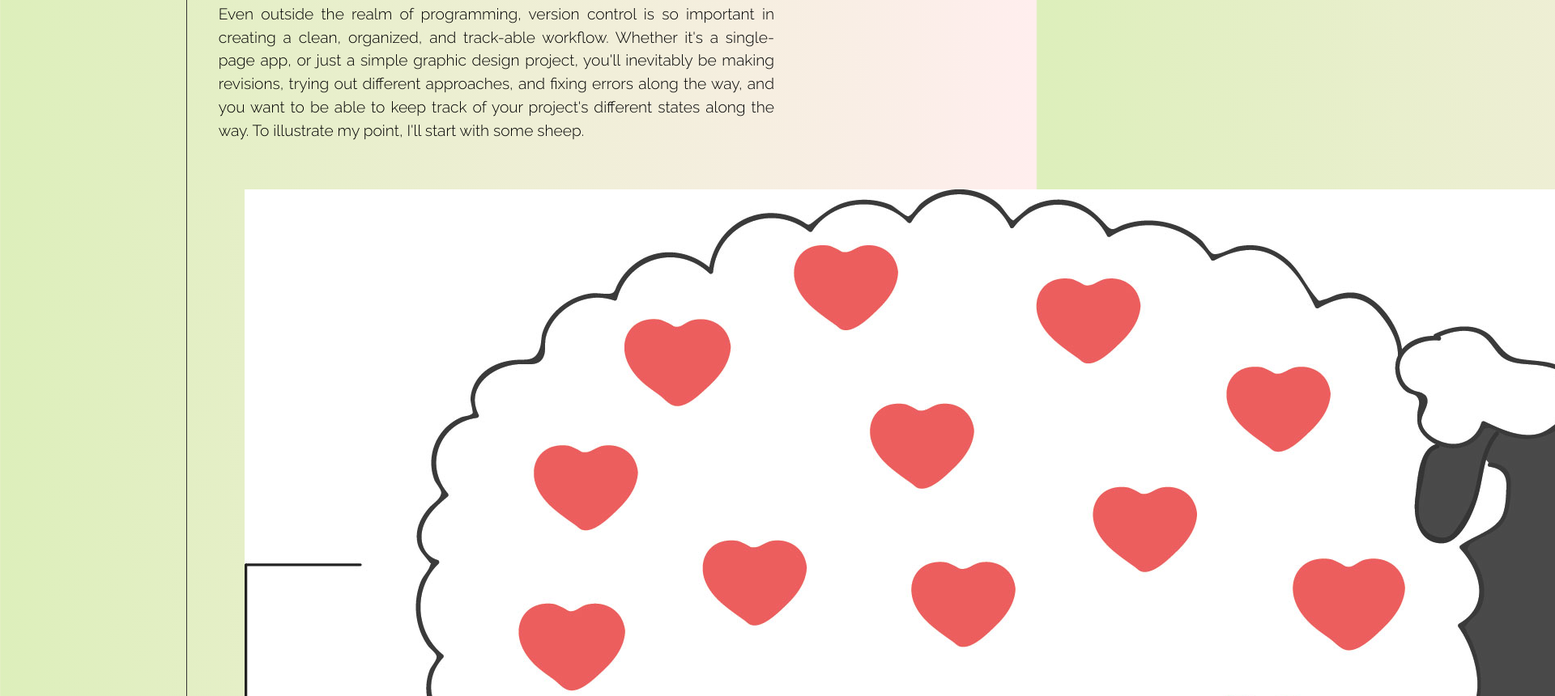
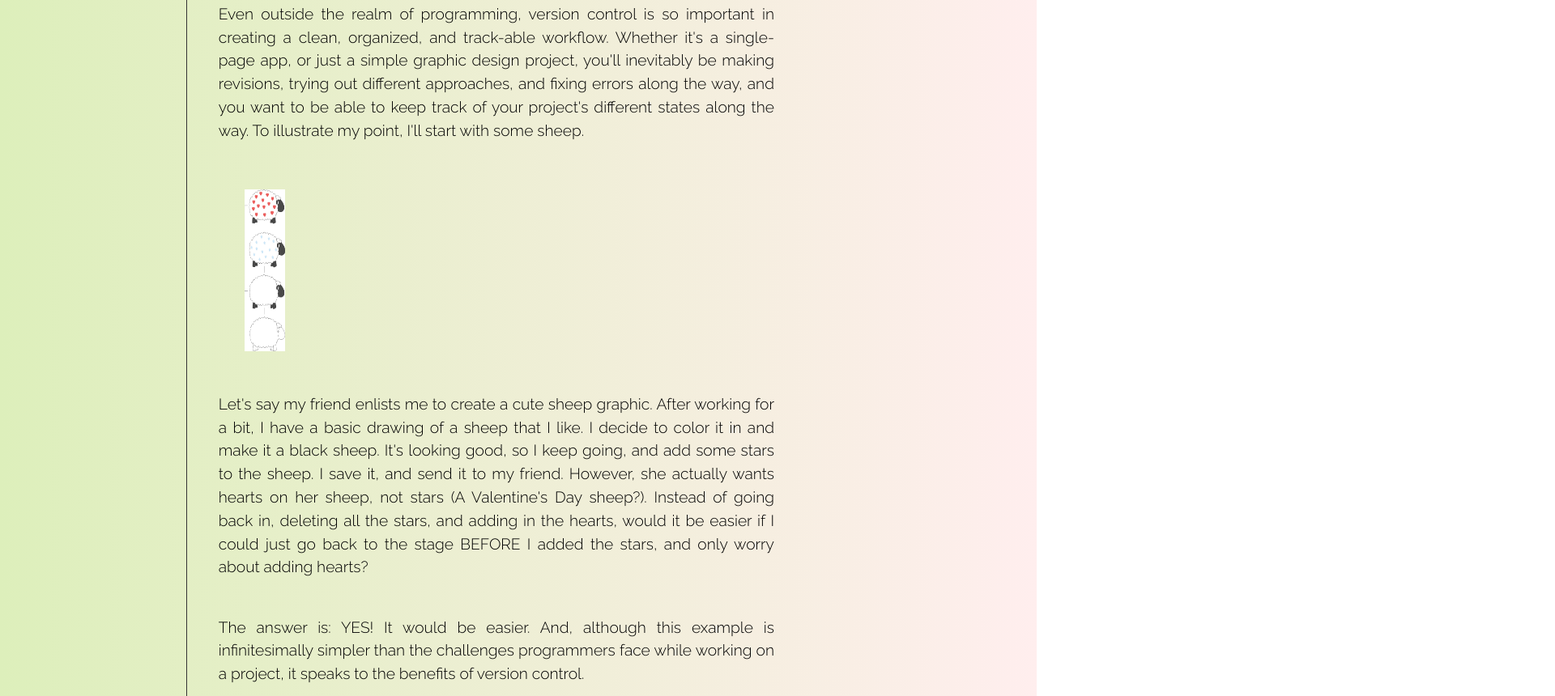
Before and after one commit to LisaBee224/LisaBee224.github.io, a plain HTML site: page blog/git.html in a window 1280 px wide. Shown: the part 240-1100 px from the top of the page at 81% size, 1920 px wide, since content can reach past the window. Drawn offline with Linux system fonts and the light colour scheme.

Commit message:
update html

```diff
--- a/blog/git.html
+++ b/blog/git.html
@@ -18,7 +18,7 @@
       <p>
        Even outside the realm of programming, version control is so important in creating a clean, organized, and track-able workflow. Whether it's a single-page app, or just a simple graphic design project, you'll inevitably be making revisions, trying out different approaches, and fixing errors along the way, and you want to be able to keep track of your project's different states along the way. To illustrate my point, I'll start with some sheep.
    </p>
-   <img src="sheep.jpg">
+   <img src="sheep.jpg" width="50px" height="200px">
    <p>Let's say my friend enlists me to create a cute sheep graphic. After working for a bit, I have a basic drawing of a sheep that I like. I decide to color it in and make it a black sheep. It's looking good, so I keep going, and add some stars to the sheep. I save it, and send it to my friend. However, she actually wants hearts on her sheep, not stars (A Valentine's Day sheep?). Instead of going back in, deleting all the stars, and adding in the hearts, would it be easier if I could just go back to the stage BEFORE I added the stars, and only worry about adding hearts? </p>
 
 <p>The answer is: YES! It would be easier. And, although this example is infinitesimally simpler than the challenges programmers face while working on a project, it speaks to the benefits of version control.</p>
```
Also changed, not shown: blog/css-concepts.html (+1 -1 lines).
